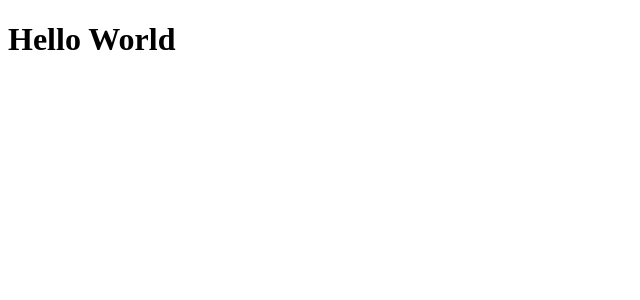
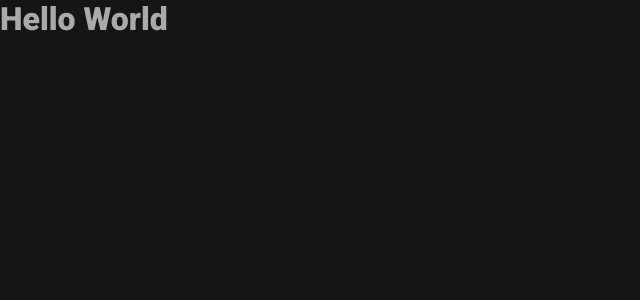
Before and after one commit to AdrianAmerico/star-wars, a React (Create React App) app: page / in a window 1280 px wide. Shown: the top 300 px of the page, without its empty margins (0-640 px from the left). Built offline with nearby package versions, Linux system fonts and the light colour scheme.

Commit message:
configurado constantes

```diff
--- a/public/index.html
+++ b/public/index.html
@@ -1,43 +1,21 @@
 <!DOCTYPE html>
-<html lang="en">
+<html lang="pt-br">
+
 <head>
   <meta charset="utf-8" />
   <link rel="icon" href="%PUBLIC_URL%/favicon.ico" />
   <meta name="viewport" content="width=device-width, initial-scale=1" />
   <meta name="theme-color" content="#000000" />
-    <meta
-      name="description"
-      content="Web site created using create-react-app"
-    />
-    <link rel="apple-touch-icon" href="%PUBLIC_URL%/logo192.png" />
-    <!--
-      manifest.json provides metadata used when your web app is installed on a
-      user's mobile device or desktop. See https://developers.google.com/web/fundamentals/web-app-manifest/
-    -->
-    <link rel="manifest" href="%PUBLIC_URL%/manifest.json" />
-    <!--
-      Notice the use of %PUBLIC_URL% in the tags above.
-      It will be replaced with the URL of the `public` folder during the build.
-      Only files inside the `public` folder can be referenced from the HTML.
-
-      Unlike "/favicon.ico" or "favicon.ico", "%PUBLIC_URL%/favicon.ico" will
-      work correctly both with client-side routing and a non-root public URL.
-      Learn how to configure a non-root public URL by running `npm run build`.
-    -->
+  <meta name="description" content="Web site created using create-react-app" />
+  <link rel="preconnect" href="https://fonts.googleapis.com">
+  <link rel="preconnect" href="https://fonts.gstatic.com" crossorigin>
+  <link href="https://fonts.googleapis.com/css2?family=Roboto:wght@400;500;900&display=swap" rel="stylesheet">
   <title>React App</title>
 </head>
+
 <body>
   <noscript>You need to enable JavaScript to run this app.</noscript>
   <div id="root"></div>
-    <!--
-      This HTML file is a template.
-      If you open it directly in the browser, you will see an empty page.
+</body>
 
-      You can add webfonts, meta tags, or analytics to this file.
-      The build step will place the bundled scripts into the <body> tag.
-
-      To begin the development, run `npm start` or `yarn start`.
-      To create a production bundle, use `npm run build` or `yarn build`.
-    -->
-  </body>
 </html>
--- a/src/App.tsx
+++ b/src/App.tsx
@@ -1,7 +1,17 @@
 import React from 'react'
+import { ThemeProvider } from 'styled-components'
+import { GlobalContextProvider } from './app/context'
+import { defaultTheme, GlobalStyle } from './atomic'
 
-function App () {
-  return <h1>Hello World</h1>
+const App = () => {
+  return (
+    <ThemeProvider theme={defaultTheme}>
+      <GlobalContextProvider>
+        <h1>Hello World</h1>
+        <GlobalStyle />
+      </GlobalContextProvider>
+    </ThemeProvider>
+  )
 }
 
 export default App
--- /dev/null
+++ b/src/app/context/index.tsx
@@ -0,0 +1,20 @@
+import React, { createContext } from 'react'
+
+interface IGlobalProps {
+  data: any[];
+  setData: React.Dispatch<React.SetStateAction<any[]>>;
+}
+
+const GlobalContext = createContext({} as IGlobalProps)
+
+const GlobalContextProvider: React.FC = ({ children }) => {
+  const [data, setData] = React.useState<any[]>([])
+
+  return (
+    <GlobalContext.Provider value={{ data, setData }}>
+      {children}
+    </GlobalContext.Provider>
+  )
+}
+
+export { GlobalContext, GlobalContextProvider }
--- /dev/null
+++ b/src/atomic/index.tsx
@@ -0,0 +1,2 @@
+export * from './obj.constants'
+export * from './obj.globals'
--- a/src/atomic/obj.constants/constants.ts
+++ b/src/atomic/obj.constants/constants.ts
@@ -9,9 +9,7 @@ export const fontSize = {
 }
 
 export const API = {
-  BASE_URL: '',
-  API_KEY: '',
-  IMG_URL: 'https://image.tmdb.org/t/p/w300'
+  BASE_URL: 'https://swapi.dev/api'
 }
 
 export const lineHeight = {
@@ -23,12 +21,12 @@ export const lineHeight = {
 export const fontFamily = 'Roboto, sans-sarif;'
 
 export const colors = {
-  primary: '#c62e65',
-  secundary: '#d63af9',
-  background_primary: '#111',
+  primary: '#999',
+  secundary: '#fff',
+  background_primary: '#151515',
   background_secundary: '#fff',
-  text: '#FFF',
-  red: '#E50914',
+  text: '#aaa',
+  red: '#9e4f60',
   black: '#141414',
   black_secondary: '#000',
   green: '#46d369',
@@ -43,3 +41,5 @@ export const spacing = {
   medium: '12px',
   large: '20px'
 }
+
+export const LOGO = 'https://static-mh.content.disney.io/starwars/assets/navigation/sw_logo_stacked-336c62367939.png'
--- /dev/null
+++ b/src/atomic/obj.globals/index.tsx
@@ -0,0 +1,2 @@
+export * from './defaultTheme.component.style'
+export * from './globalStyle.component.style'
```
Also changed, not shown: package.json (+6 -5 lines), src/app/components/mol.header/header.component.tsx (added, +7 -0 lines), 2 other files (tests, documents, lock files or other folders). Lines whose indentation alone changed are shown as unchanged.
